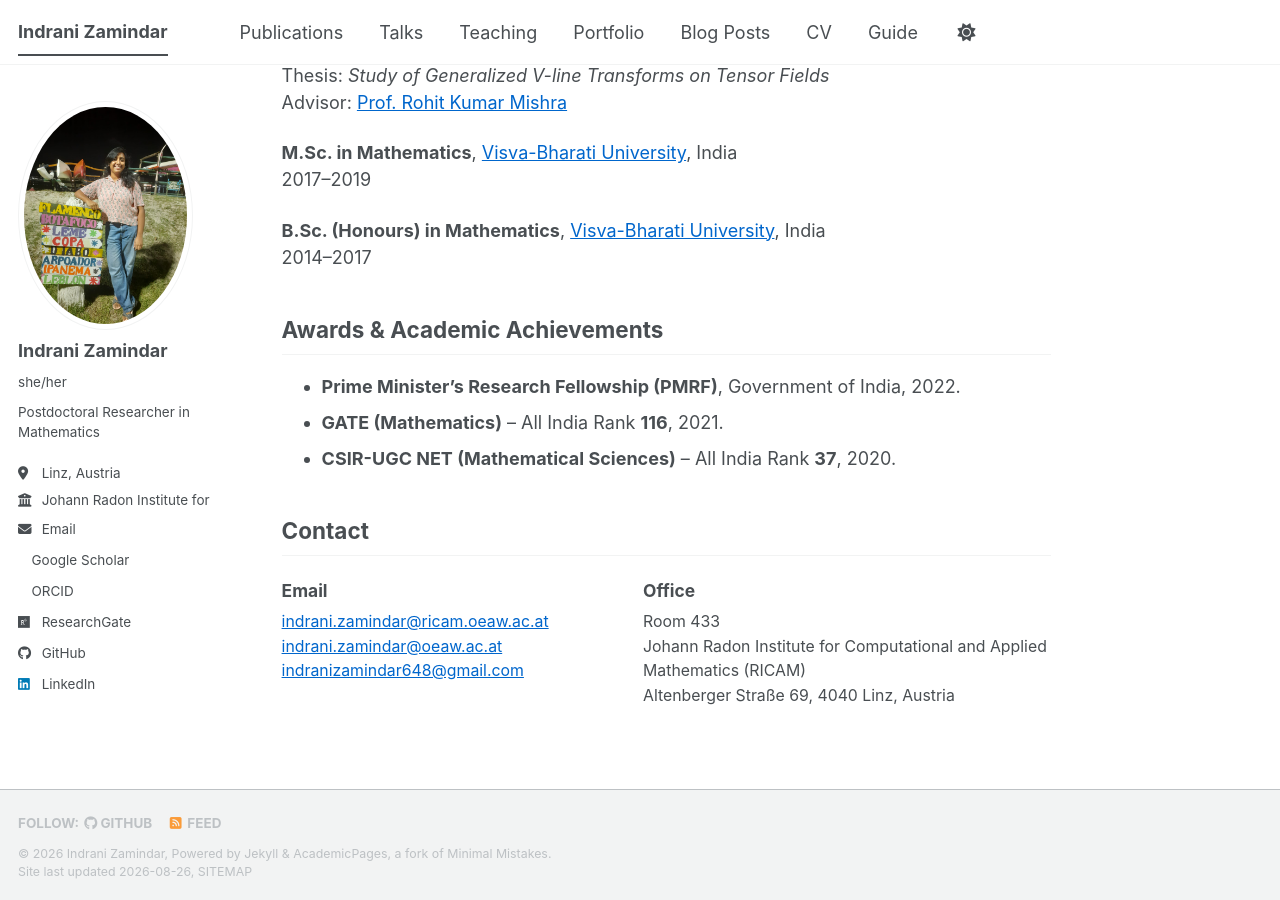
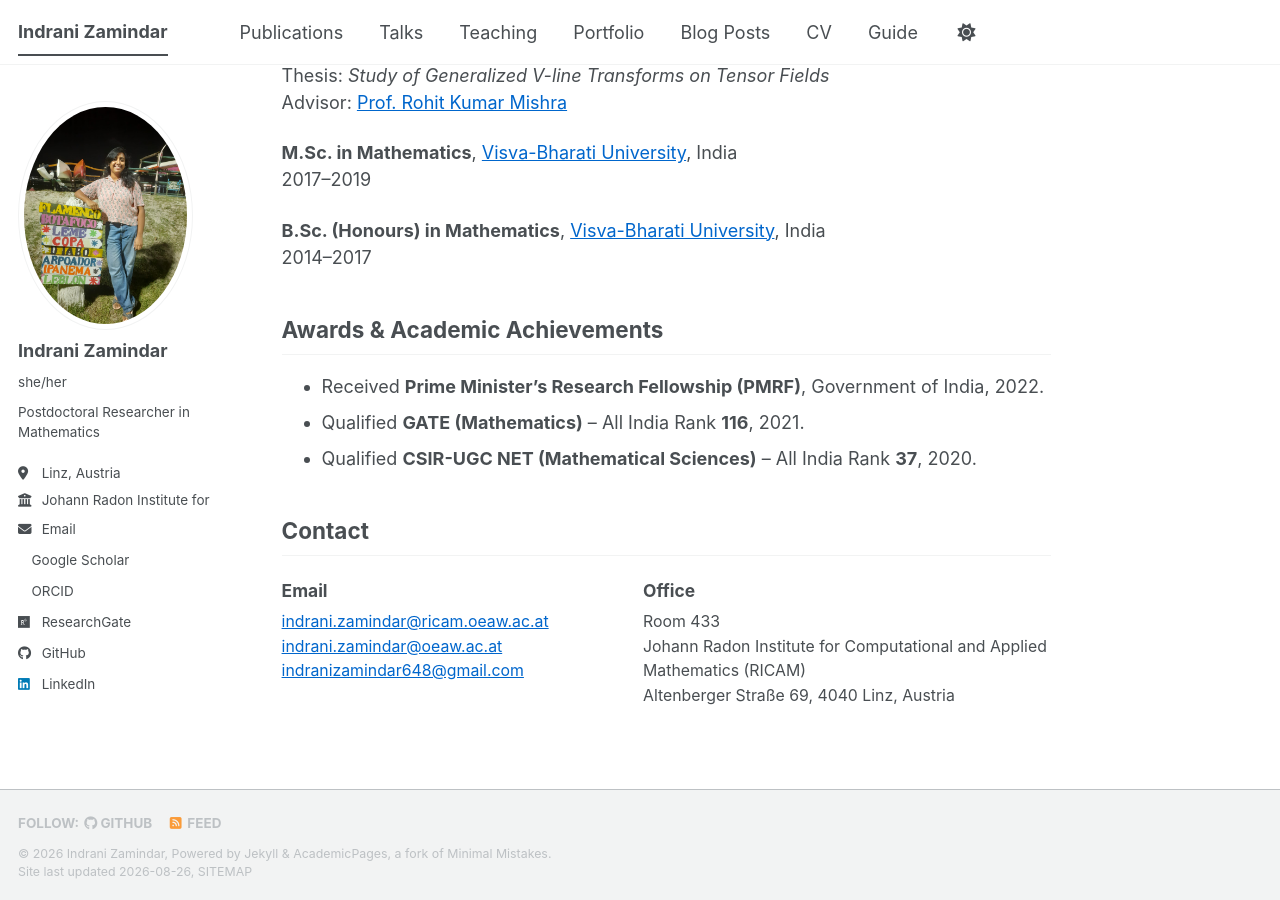
Before and after one commit to izamindar/izamindar.github.io, a Jekyll site: the page built from _pages/about.md, in a window 1280 px wide and 900 px high, scrolled down 549 px. Built offline with Jekyll 4.4.1, drawn with Linux system fonts in a browser that asks for light colours; a style sheet for code colours, icons or effects is not loaded.

Commit message:
Update personal and academic information

```diff
--- a/_pages/about.md
+++ b/_pages/about.md
@@ -29,9 +29,9 @@ Advisor: [Prof. Rohit Kumar Mishra](https://sites.google.com/view/rkmishra91)
 
 ## Awards & Academic Achievements
 
-- **Prime Minister's Research Fellowship (PMRF)**, Government of India, 2022.
-- **GATE (Mathematics)** – All India Rank **116**, 2021.
-- **CSIR-UGC NET (Mathematical Sciences)** – All India Rank **37**, 2020.
+- Received **Prime Minister's Research Fellowship (PMRF)**, Government of India, 2022.
+- Qualified **GATE (Mathematics)** – All India Rank **116**, 2021.
+- Qualified **CSIR-UGC NET (Mathematical Sciences)** – All India Rank **37**, 2020.
 
 
 
```
